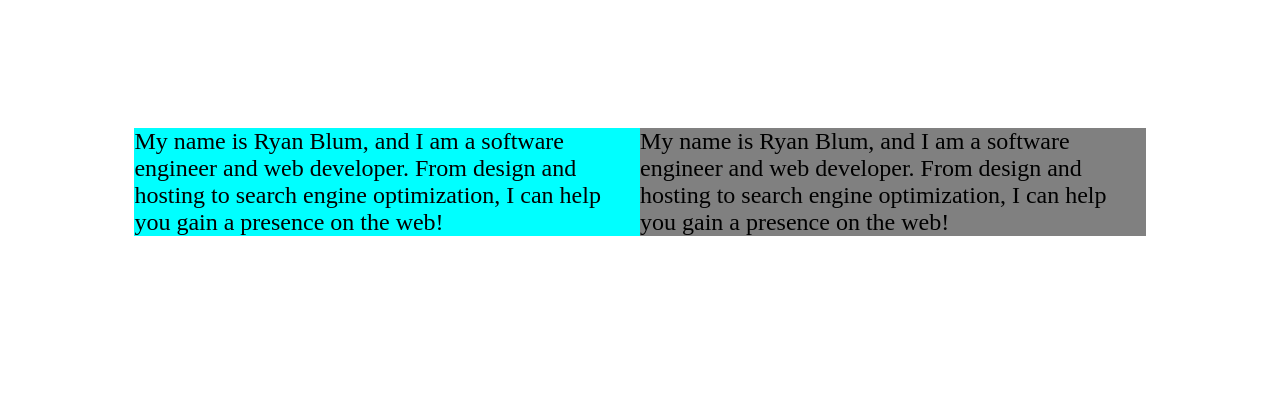
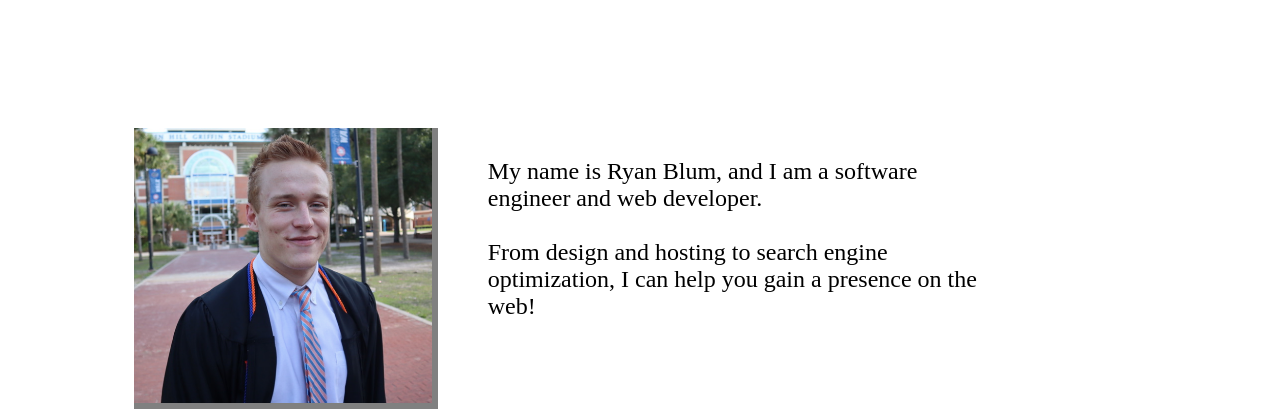
Before and after one commit to RyanBlum/RyanBlum.github.io, a plain HTML site: page index.html in a window 1280 px wide. Shown: the part 688-1100 px from the top of the page. Drawn offline with Linux system fonts and the light colour scheme.

Commit message:
success
Picutre and words and now in line using "float: left" on BOTH the elements

```diff
--- a/index.html
+++ b/index.html
@@ -22,10 +22,11 @@
         <div class="about">
                 <div id="abouttitle"></div>
                 <div id="aboutleft">
-                        My name is Ryan Blum, and I am a software engineer and web developer. From design and hosting to search engine optimization, I can help you gain a presence on the web!
+                    <img src="./screenshot.png" width="98%">
                 </div>
                 <div id="aboutright">
-                        My name is Ryan Blum, and I am a software engineer and web developer. From design and hosting to search engine optimization, I can help you gain a presence on the web!
+                        My name is Ryan Blum, and I am a software engineer and web developer. <br><br>
+                        From design and hosting to search engine optimization, I can help you gain a presence on the web!
                 </div>
         </div>
 
--- a/newstylesheet.css
+++ b/newstylesheet.css
@@ -27,14 +27,17 @@ body{
 #aboutleft{
   float: left;
   font-size: 24px;
-  width: 50%;
-  background-color: aqua;
+  width: 30%;
+  background-color: gray;
+
 }
 #aboutright{
   float: left;
   font-size: 24px;
-  background-color:gray;
-  width: 50%
+
+  width: 50%;
+  padding-left: 50px;
+  padding-top: 30px;
 
 }
 
```
